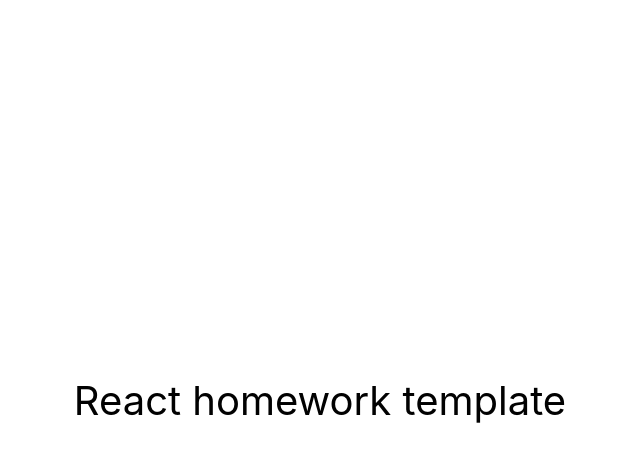
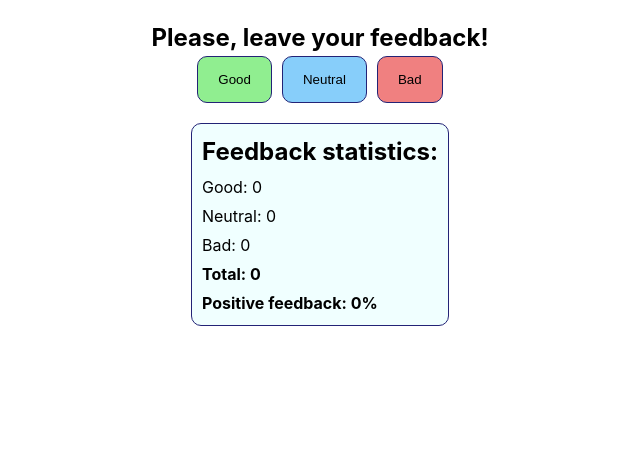
Before and after one commit to abdeev/goit-react-hw-02-feedback, a React (Create React App) app: page / in a window 1280 px wide. Shown: the top 462 px of the page, without its empty margins (320-960 px from the left). Built offline with nearby package versions, Linux system fonts and the light colour scheme.

Commit message:
feedback working before refactoring

```diff
--- a/src/components/App.jsx
+++ b/src/components/App.jsx
@@ -1,16 +1,10 @@
+// import React, { Component } from 'react';
+import Feedbacks from './Feedbacks/Feedbacks';
+
 export const App = () => {
   return (
-    <div
-      style={{
-        height: '100vh',
-        display: 'flex',
-        justifyContent: 'center',
-        alignItems: 'center',
-        fontSize: 40,
-        color: '#010101'
-      }}
-    >
-      React homework template
+    <div>
+            <Feedbacks />
     </div>
   );
 };
--- /dev/null
+++ b/src/components/Feedbacks/Feedbacks.jsx
@@ -0,0 +1,69 @@
+import React, { Component } from 'react';
+import css from './FeedbacksStyles.module.css';
+
+class Feedbacks extends Component {
+    constructor() {
+        super();
+        this.state = {
+            good: 0,
+            neutral: 0,
+            bad: 0
+        };
+
+    }
+
+    onGoodClick = () => {
+        this.setState(prevState => ({
+        good: prevState.good += 1,})
+        );
+    };
+    onNeutralClick = () => {
+        this.setState(prevState => ({
+        neutral: prevState.neutral += 1,
+        }));
+
+    };
+    onBadClick = () => {
+        this.setState(prevState => ({
+        bad: prevState.bad += 1,
+        }));
+
+    };
+    countTotalFeedback = () => {
+        let totalFeedbacks = this.state.good + this.state.neutral + this.state.bad;
+        return totalFeedbacks;
+    }
+    countPositiveFeedbackPercentage = () => {
+        let positivePercentage = Math.ceil(this.state.good * 100 / this.countTotalFeedback());
+        if (isNaN(positivePercentage)) {
+            return 0
+        }
+        return positivePercentage;
+    }
+
+
+    render() {
+    return (
+      <div className={css.feedback_wrapper}>
+            <h2 className={css.feedback_header}>Please, leave your feedback!</h2>
+        <div className={css.feedback_buttons}>
+                <button className={css.good_button} onClick={this.onGoodClick}>Good</button>
+                <button className={css.neutral_button} onClick={this.onNeutralClick}>Neutral</button>
+                <button className={css.bad_button} onClick={this.onBadClick}>Bad</button>
+            </div>
+            <div className={css.statistic_container}>
+                <h2 className={css.statistic_header}>Feedback statistics:</h2>
+                <span className={css.counter_good}>Good: {this.state.good}</span>
+                <span className={css.counter_neutral}>Neutral: {this.state.neutral}</span>
+                <span className={css.counter_bad}>Bad: {this.state.bad}</span>
+                <span className={css.counter_total}>Total: {this.countTotalFeedback()}</span>
+                <span className={css.counter_percentage}>Positive feedback: {this.countPositiveFeedbackPercentage()}%</span>
+
+            </div>
+
+      </div>
+    );
+  }
+}
+
+export default Feedbacks;
--- /dev/null
+++ b/src/components/Feedbacks/FeedbacksStyles.module.css
@@ -0,0 +1,58 @@
+.feedback_wrapper {
+  padding: 20px;
+  margin: 0 auto;
+}
+.feedback_header {
+  text-align: center;
+}
+.feedback_buttons {
+  display: flex;
+
+  gap: 10px;
+  justify-content: center;
+  margin-bottom: 20px;
+}
+.good_button {
+  padding: 15px 20px;
+  border: 1px solid rgb(35, 35, 118);
+  border-radius: 10px;
+  background-color: lightgreen;
+  transition: all ease-in-out 0.2s;
+}
+.neutral_button {
+  padding: 15px 20px;
+  border: 1px solid rgb(35, 35, 118);
+  border-radius: 10px;
+  background-color: lightskyblue;
+  transition: all ease-in-out 0.2s;
+}
+.bad_button {
+  padding: 15px 20px;
+  border: 1px solid rgb(35, 35, 118);
+  border-radius: 10px;
+  background-color: lightcoral;
+  transition: all ease-in-out 0.2s;
+}
+.good_button:hover,
+.neutral_button:hover,
+.bad_button:hover {
+  scale: 1.05;
+  box-shadow: 0px 0px 1px 1px rgba(53, 35, 154, 0.75);
+}
+.statistic_container {
+  margin: 0 auto;
+  display: flex;
+  flex-direction: column;
+  gap: 5px;
+  width: fit-content;
+  padding: 10px;
+  border-radius: 10px;
+  border: 1px solid rgb(35, 35, 118);
+  background-color: azure;
+}
+.counter_good {
+}
+.counter_total,
+.counter_percentage {
+  font-weight: 700;
+}
--- a/src/index.css
+++ b/src/index.css
@@ -7,9 +7,29 @@ body {
     sans-serif;
   -webkit-font-smoothing: antialiased;
   -moz-osx-font-smoothing: grayscale;
+  line-height: 1.5;
 }
 
 code {
   font-family: source-code-pro, Menlo, Monaco, Consolas, 'Courier New',
     monospace;
 }
+h1,
+h2,
+h3,
+h4,
+h5,
+h6,
+p {
+  margin: 0;
+}
+ul,
+ol {
+  margin: 0;
+  padding: 0;
+}
+img {
+  display: block;
+  max-width: 100%;
+  height: auto;
+}
```
Also changed, not shown: src/components/Feedbacks/FeedbackOptions.jsx (added, +19 -0 lines), src/components/Feedbacks/FeedbackStatistic.jsx (added, +30 -0 lines), src/components/Feedbacks/Section.jsx (added, +8 -0 lines), 1 other file (tests, documents, lock files or other folders).
